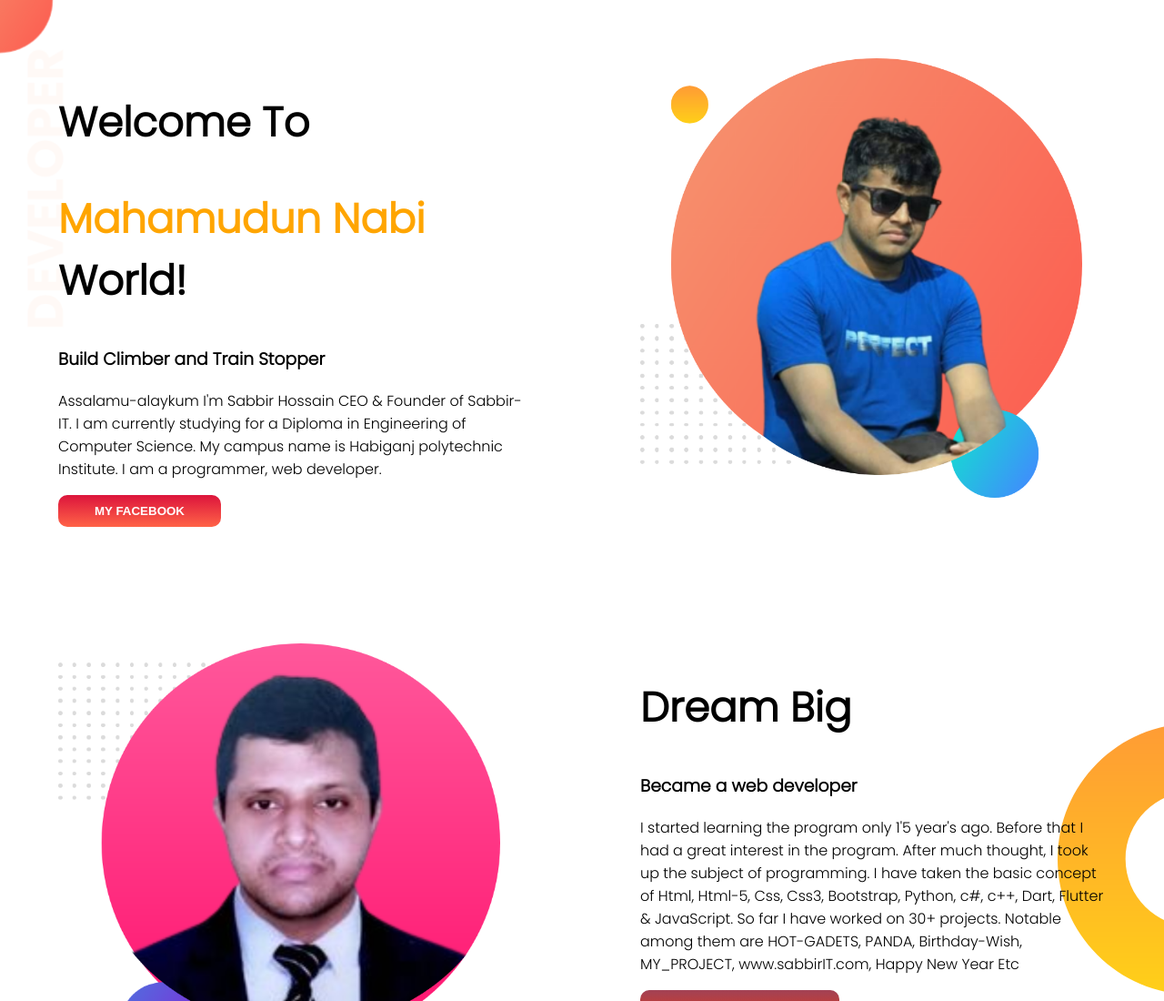
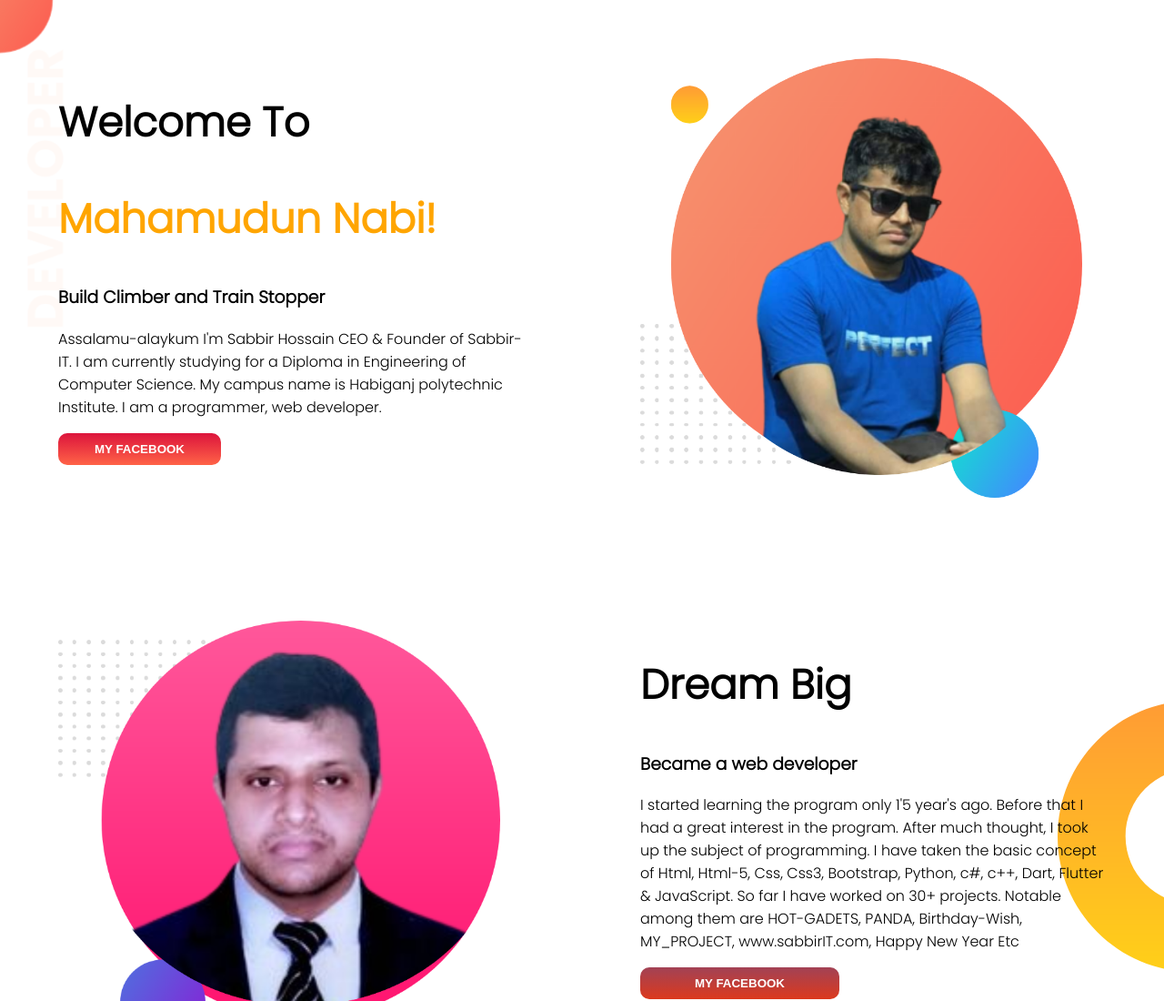
Before and after one commit to sabbirhossaindev/nabi-s-website, a plain HTML site: page index.html in a window 1280 px wide. Shown: the top 1100 px of the page at 91% size. Drawn offline with Linux system fonts and the light colour scheme.

Commit message:
all done

```diff
--- a/index.html
+++ b/index.html
@@ -15,7 +15,7 @@
     <section class="first-section">
         <div class="fst-section-div">
             <h1>Welcome To</h1>
-            <h1><span>Mahamudun Nabi </span>World!</h1>
+            <h1><span>Mahamudun Nabi!</span></h1>
             <h3>Build Climber and Train Stopper</h3>
             <p>Assalamu-alaykum I'm Sabbir Hossain CEO & Founder of Sabbir-IT. I am currently studying for a Diploma in Engineering of Computer Science. My campus name is Habiganj polytechnic Institute. I am a programmer, web developer.</p>
             <button class="btn-facbook"><a href="https://www.facebook.com/mahmudun.nabi.75">MY FACEBOOK</a></button>
```
